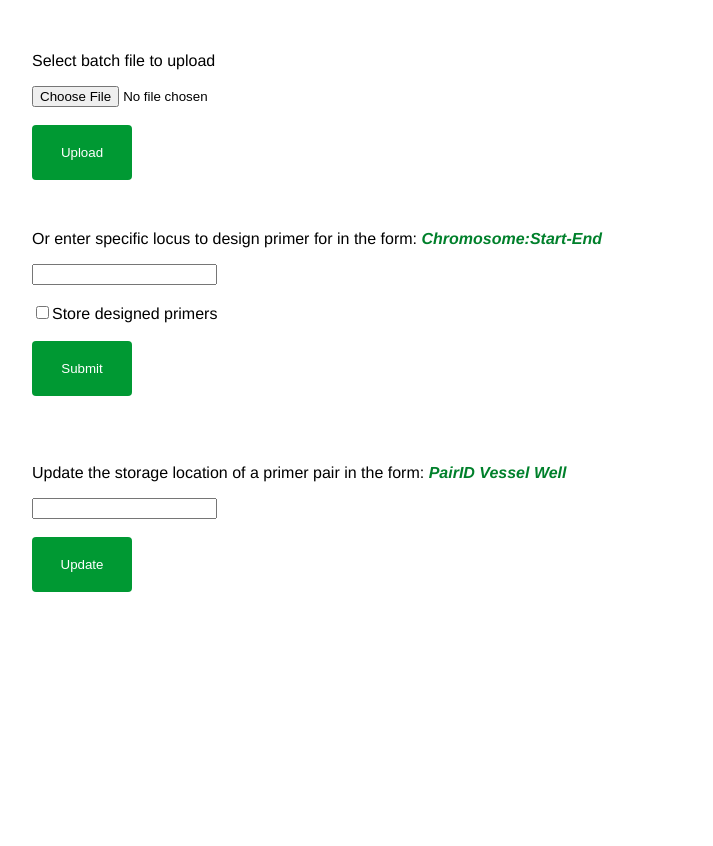
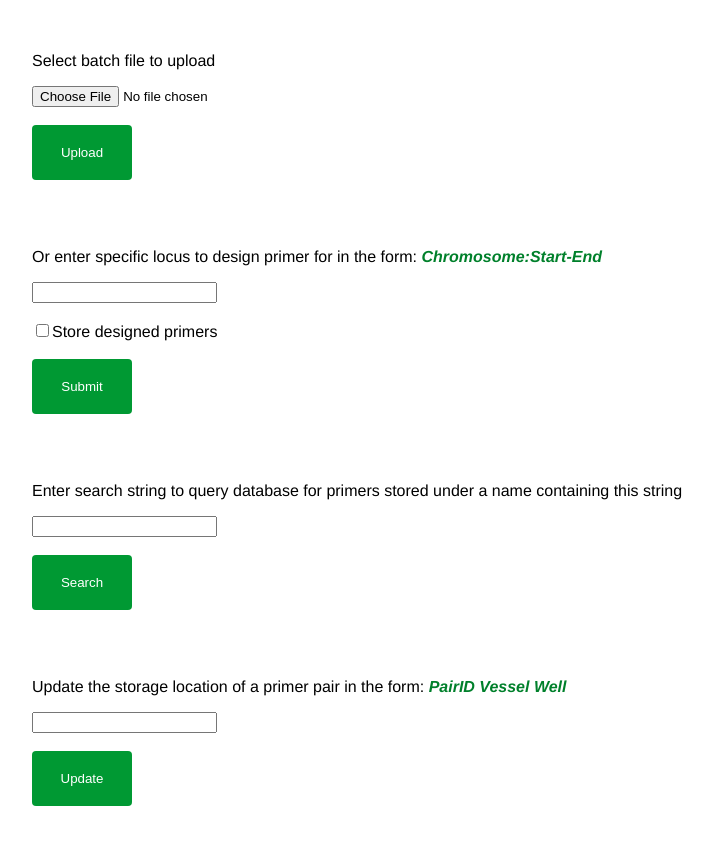
Before and after one commit to KingsPM/zippy, a Flask app: page / in a window 1280 px wide. Shown: the part 70-916 px from the top of the page, without its empty margins (8-721 px from the left). Before the commit the page ends 662 px from the top, so only its background shows below. Run offline with Flask 2, Linux system fonts and the light colour scheme.

Commit message:
Able to query database by primer name via web interface - functional, needs polishing

```diff
--- a/app/templates/file_uploaded.html
+++ b/app/templates/file_uploaded.html
@@ -4,7 +4,7 @@
 	<p>Zippy returned the following files: -</p>
 	<ul>
 		{% for file in outputFiles %}
-		{% set filelist = file.split('/') %}
+			{% set filelist = file.split('/') %}
 			<li><a href="/file_uploaded/{{file}}" target="_blank">{{filelist[-1]}}</a></li>
 		{% endfor %}
 	</ul>
--- a/app/templates/index.html
+++ b/app/templates/index.html
@@ -9,7 +9,7 @@
             </form>
         </div>
         <div>
-            <br>
+            <br><br>
         </div>
         <div>
             <p>Or enter specific locus to design primer for in the form: <span class="pop">Chromosome:Start-End</span></p>
@@ -19,9 +19,19 @@
                 <input type="submit" value="Submit">
             </form>
         </div>
-    </div>
-    <br><br>
-    <div>
+        <div>
+            <br><br>
+        </div>
+        <div>
+            <p>Enter search string to query database for primers stored under a name containing this string</p>
+            <form action="/search_by_name/" method="post" enctype="multipart/form-data">
+                <input type="text" name="searchName"><br><br>
+                <input type="submit" value="Search">
+            </form>
+        </div>
+        <div>
+            <br><br>
+        </div>
         <div>
             <p>Update the storage location of a primer pair in the form: <span class="pop">PairID Vessel Well</span></p>
             <form action="/update_location/" method="post" enctype="multipart/form-data">
--- a/app/views.py
+++ b/app/views.py
@@ -6,7 +6,7 @@ from celery import Celery
 from werkzeug.utils import secure_filename
 import subprocess
 from app import app
-from zippy import zippyBatchQuery, zippyPrimerQuery, updateLocation
+from zippy import zippyBatchQuery, zippyPrimerQuery, updateLocation, searchByName
 from zippylib import ascii_encode_dict
 from zippylib.database import PrimerDB
 import hashlib
@@ -129,5 +129,13 @@ def update_Location():
     return render_template('location_updated.html', status=updateStatus)
 
 @app.route('/search_by_name/', methods=['POST'])
-def searchByName():
+def searchName():
     searchName = request.form.get('searchName')
+    with open(app.config['CONFIG_FILE']) as conf:
+        config = json.load(conf, object_hook=ascii_encode_dict)
+        db = PrimerDB(config['database'])
+        searchResult = searchByName(searchName, db)
+        for pairs in searchResult:
+            for result in pairs:
+                print result.name
+    return render_template('searchname_result.html', searchResult=searchResult, searchName=searchName)
--- a/app/zippy.py
+++ b/app/zippy.py
@@ -98,6 +98,7 @@ def getPrimers(intervals, db, design, config):
             sys.stderr.write('\r'+progress.show(i))
             ivpairs[iv] = []
             primerpairs = db.query(iv)
+            print primerpairs[0].location
             if primerpairs:
                 for pair in primerpairs:
                     ivpairs[iv].append(pair)
@@ -299,13 +300,16 @@ def updateLocation(location, database):
         return 'Location already occupied'
 
 def searchByName(searchName, db):
-    print searchName
+    print >> sys.stderr, 'Searching database for primers with the sub-string "%s" in their name' %(searchName)
     primersInDB = db.queryName(searchName)
     if primersInDB:
-        return primersInDB
+        print >> sys.stderr, 'The following primers were found: -'
+        for eachPair in primersInDB:
+            for eachPrimer in eachPair:
+                print >> sys.stderr, eachPrimer.name
     else:
         print >> sys.stderr, 'No primers were found'
-        return False
+    return primersInDB
 
 # ==============================================================================
 # === CLI ======================================================================
@@ -425,7 +429,7 @@ def main():
     elif options.which=='batch':
         print zippyBatchQuery(config, options.targets, True, options.outfile, db)
     elif options.which=='query':
-        print searchByName(options.subString, db)
+        searchByName(options.subString, db)
 
 if __name__=="__main__":
     main()
--- a/app/zippylib/database.py
+++ b/app/zippylib/database.py
@@ -195,9 +195,7 @@ class PrimerDB(object):
 
     def queryName(self, searchName):
         '''query database for primers with sub-string in name'''
-        print searchName
         subSearchName = '%'+searchName+'%'
-        print subSearchName
         try:
             self.db = sqlite3.connect(self.sqlite)
         except:
@@ -213,14 +211,17 @@ class PrimerDB(object):
             rows = cursor.fetchall()
         finally:
             self.db.close()
-        print rows
-        returnNames = []
+        primerPairs = []
         for row in rows:
             name = row[0]
             leftSeq = row[1]
             rightSeq = row[2]
-            returnNames.append(name)
-        return returnNames
+            leftTargetposition = Locus(row[3], row[4], len(row[1]), False)
+            rightTargetposition = Locus(row[3], row[5]-len(row[2]), len(row[2]), True)
+            leftPrimer = Primer(name+'_left', leftSeq, leftTargetposition)
+            rightPrimer = Primer(name+'_right', rightSeq, rightTargetposition)
+            primerPairs.append(PrimerPair([leftPrimer, rightPrimer], location=row[6:8]))
+        return primerPairs # ordered by primer name
 
     def storePrimer(self,pairid,vessel,well):
         '''updates the location in which primer pairs are stored in the status table'''
```
Also changed, not shown: app/templates/searchname_result.html (added, +19 -0 lines).
